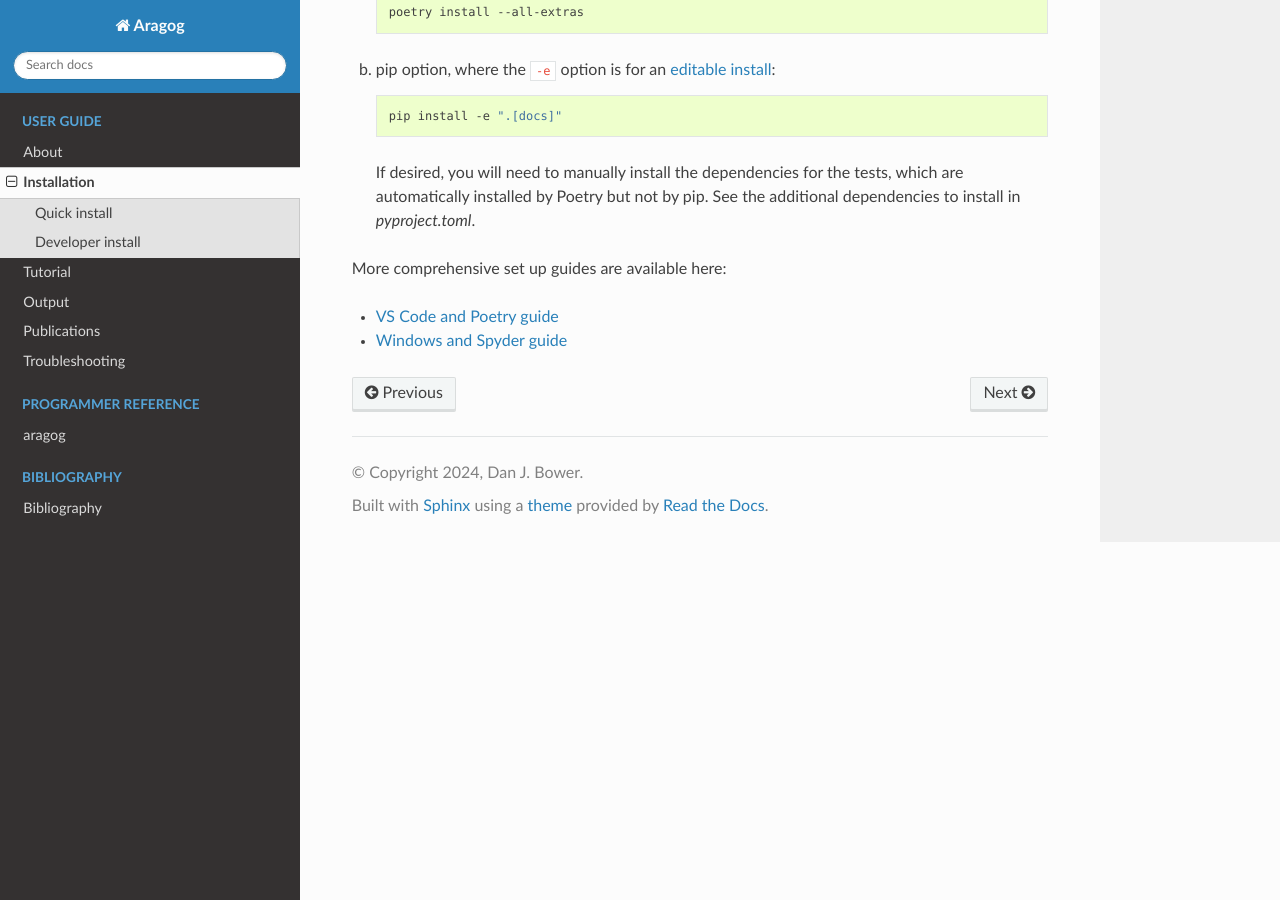
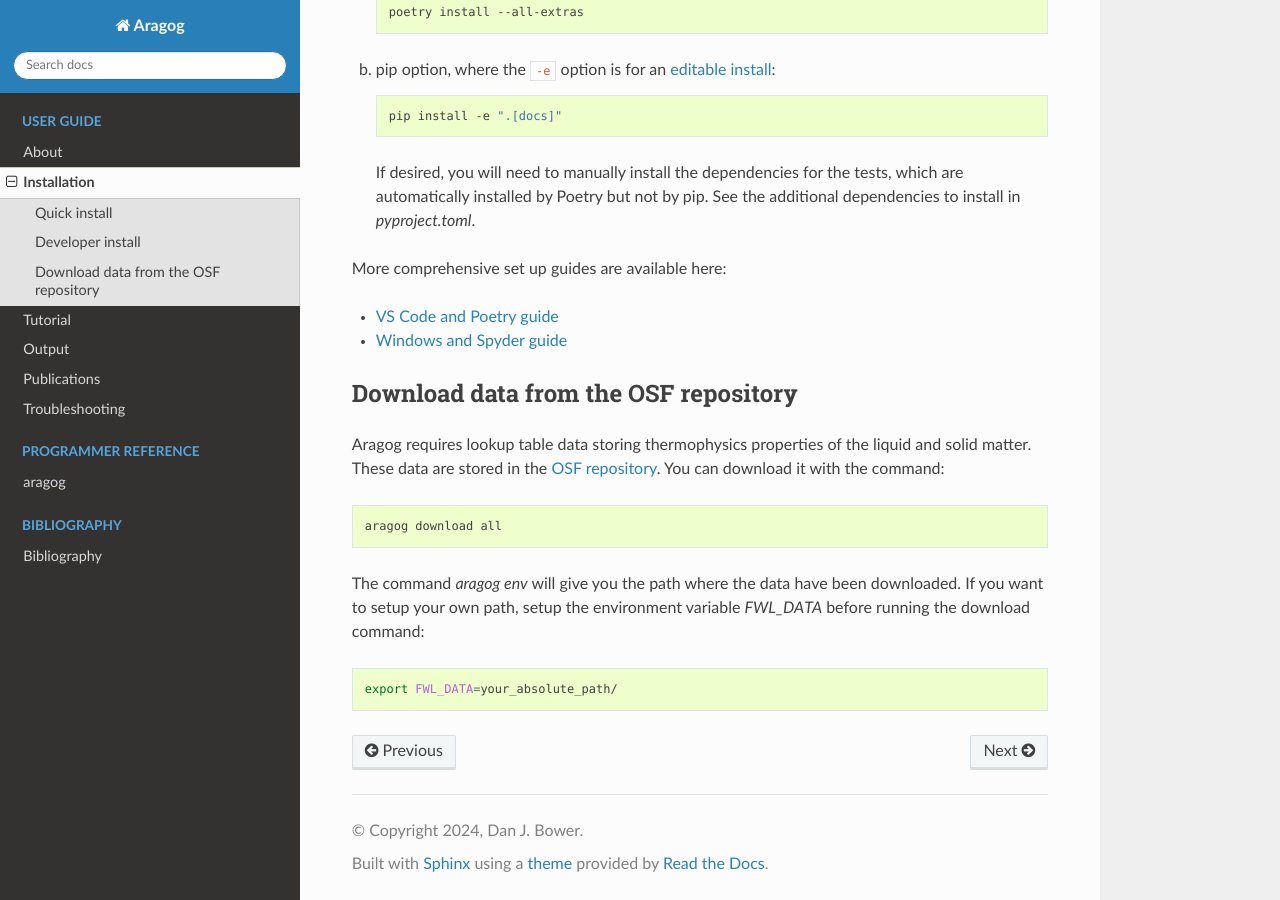
Before and after one commit to ExPlanetology/aragog, a Sphinx documentation site: the page built from docs/installation.rst, in a window 1280 px wide and 900 px high, scrolled down 935 px. Built offline with Sphinx 7.4.7 and the Read the Docs theme 2.0.0, drawn with Linux system fonts in a browser that asks for light colours.

Commit message:
Update documentation.

```diff
--- a/docs/installation.rst
+++ b/docs/installation.rst
@@ -49,3 +49,18 @@ More comprehensive set up guides are available here:
 
 - `VS Code and Poetry guide <https://gist.github.com/djbower/c66474000029730ac9f8b73b96071db3>`_
 - `Windows and Spyder guide <https://gist.github.com/djbower/c82b4a70a3c3c74ad26dc572edefdd34>`_
+
+Download data from the OSF repository
+-------------------------------------
+
+Aragog requires lookup table data storing thermophysics properties of the liquid and solid matter. These data are stored in the `OSF repository <https://osf.io/phsxf/>`_. You can download it with the command:
+
+.. code-block:: shell
+
+   aragog download all
+
+The command `aragog env` will give you the path where the data have been downloaded. If you want to setup your own path, setup the environment variable `FWL_DATA` before running the download command:
+
+.. code-block:: shell
+
+   export FWL_DATA=your_absolute_path/
```
